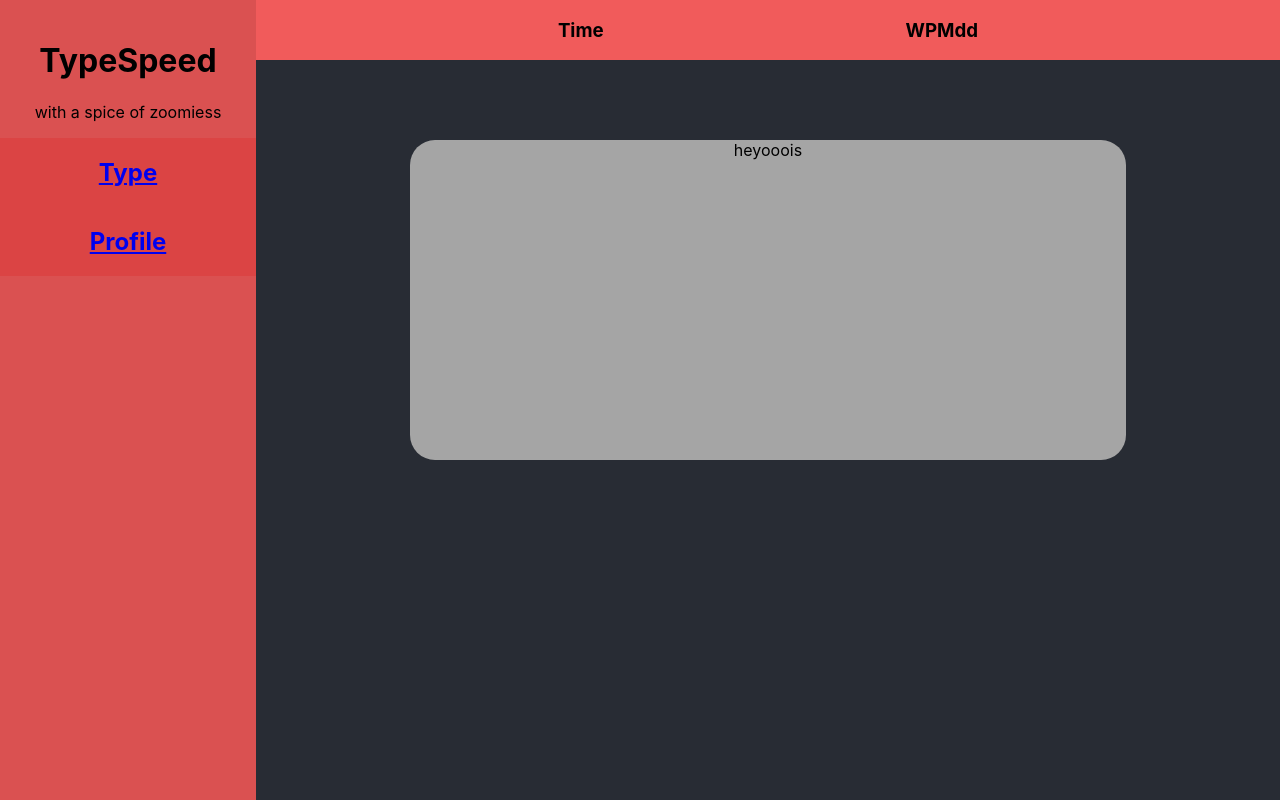
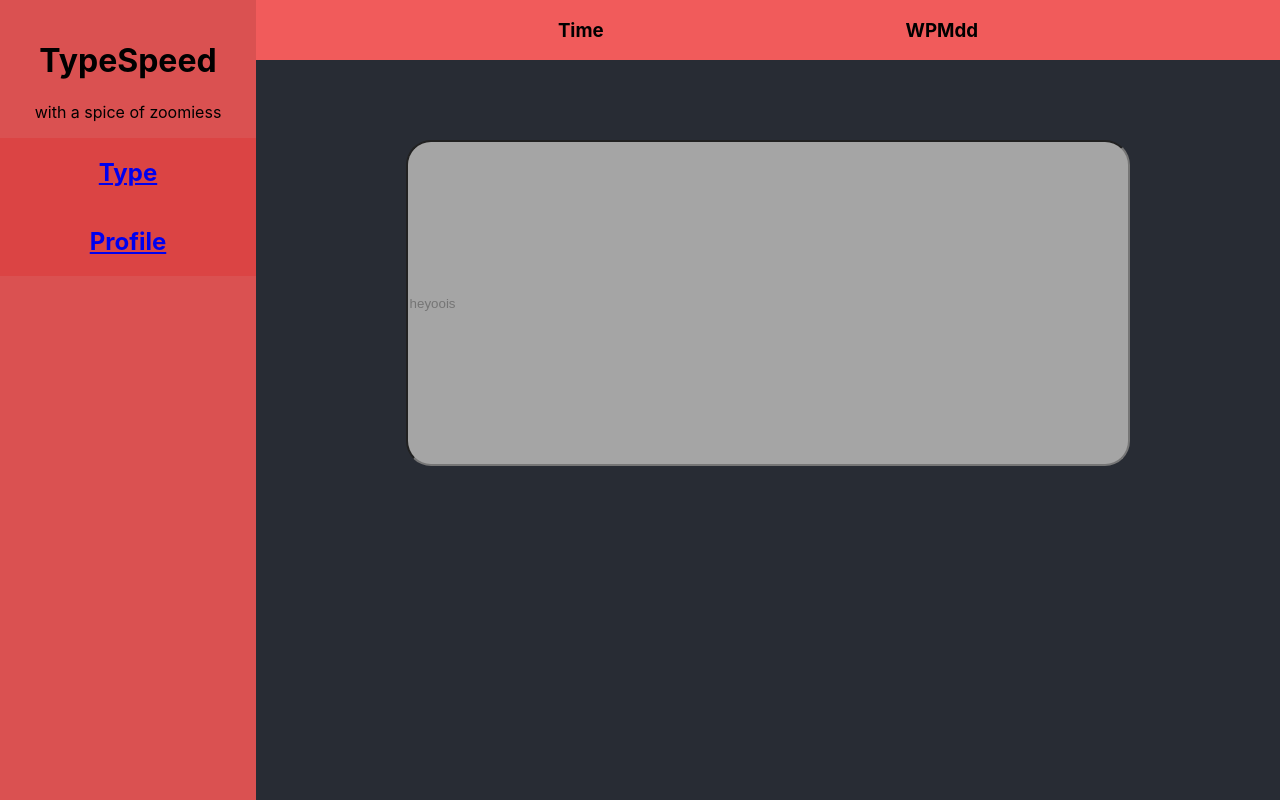
Before and after one commit to ericcnguyen04/typespeed, a React (Create React App) app: page / in a window 1280 px wide. Built offline with nearby package versions, Linux system fonts and the light colour scheme.

Commit message:
struggling

```diff
--- a/src/Components/pages/Type.tsx
+++ b/src/Components/pages/Type.tsx
@@ -15,7 +15,7 @@ const Type=()=> {
     const [wpm,setWpm]=useState<number>(0)
     const [suggestionUrl,setSuggestionUrl]=useState<string>('')
 
-
+    const script = "heyoois"
 
     const handleNewTest =()=>{
         // resetting the url based on suggested from test results then refreshes
@@ -25,9 +25,9 @@ const Type=()=> {
 
         return(
             <div className="display">
-                <div className="type">
-                heyooois
-                </div>
+                <input className="type" placeholder={script}>
+
+                </input>
             </div>
         )
 }
```
